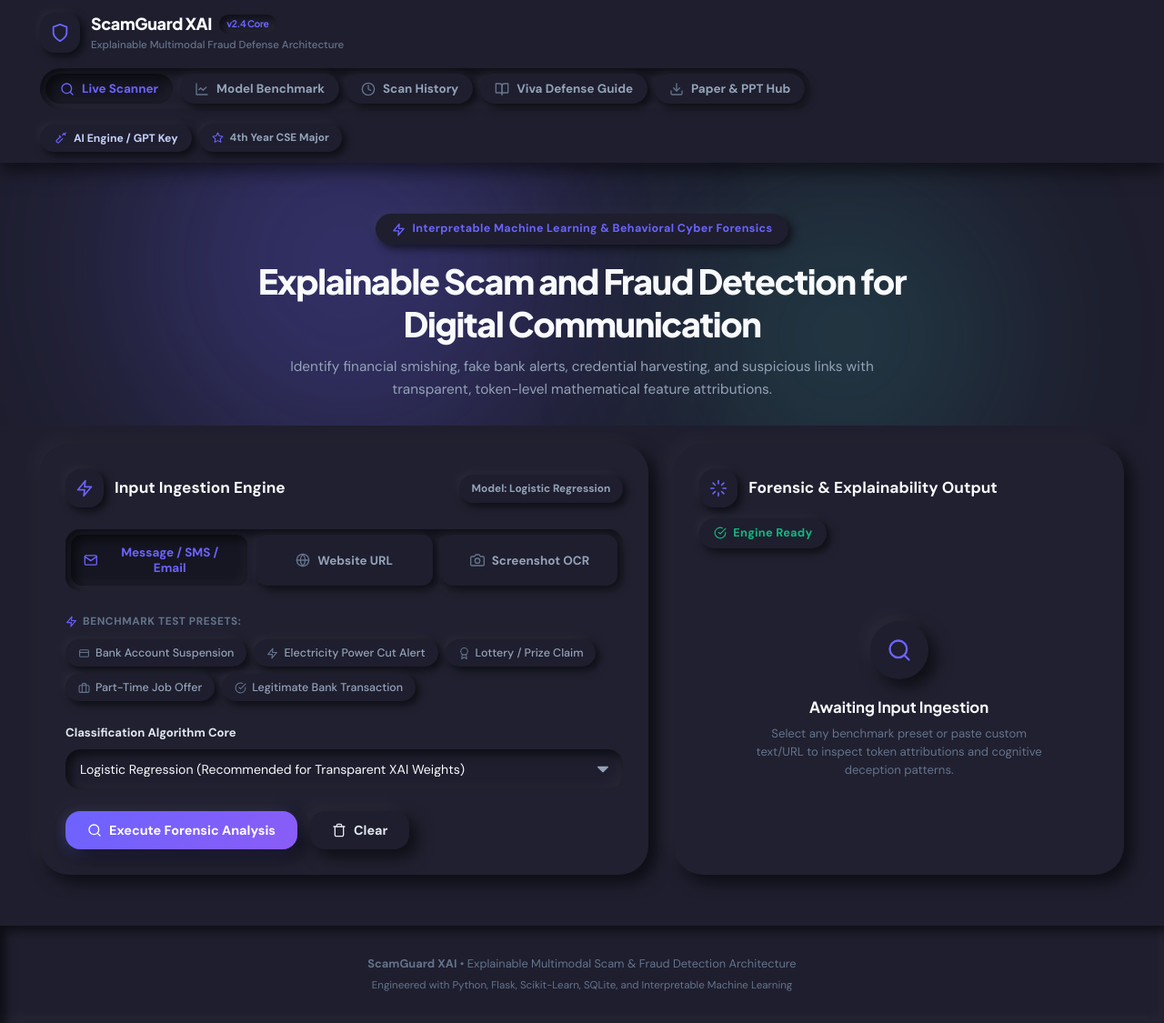
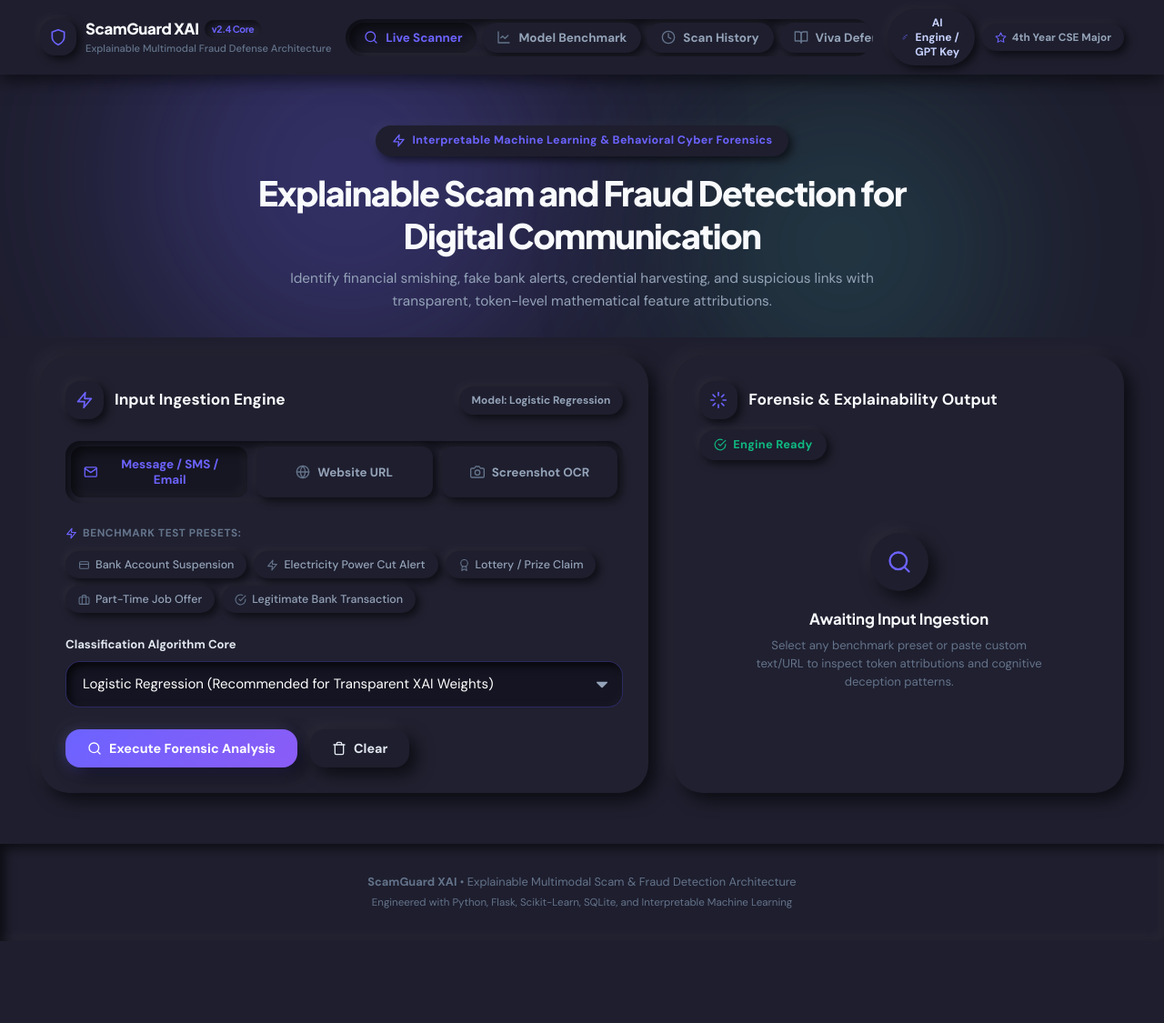
Before and after one commit to gmraj11132-tech/explainable-scam-fraud-detector, a Flask app: page / in a window 1280 px wide. Shown: the whole page at 91% size. After the commit the page ends 1035 px from the top, so only its background shows below. Run offline with Flask 3, Linux system fonts and the light colour scheme.

Commit message:
fix: calibrate model probabilities, fix navbar wrapping layout, and enhance initial chatbox visibility

```diff
--- a/app.py
+++ b/app.py
@@ -11,7 +11,7 @@ from flask import Flask, request, jsonify, render_template, send_file
 from werkzeug.utils import secure_filename
 
 from ml_engine.url_features import extract_url_features
-from ml_engine.xai_engine import explain_prediction
+from ml_engine.xai_engine import explain_prediction, calculate_calibrated_probability
 from ml_engine.image_analyzer import analyze_image_screenshot, DEMO_PRESETS
 from ml_engine.ai_engine import inspect_live_url, analyze_with_gpt, analyze_image_with_gpt_vision
 from database.db import log_scan, get_recent_scans, get_scan_by_id, submit_feedback, get_statistics
@@ -150,7 +150,7 @@ def analyze_text():
         return jsonify({"error": "ML model is not loaded."}), 500
 
     X_vec = vectorizer.transform([text])
-    ml_prob = float(model.predict_proba(X_vec)[0][1])
+    ml_prob = calculate_calibrated_probability(model_name, model, X_vec)
 
     xai_result = explain_prediction(text, ml_prob, vectorizer, model, all_models=text_models)
 
@@ -323,7 +323,7 @@ def analyze_image():
 
     model = text_models.get(model_name, text_models.get("Logistic Regression"))
     X_vec = vectorizer.transform([extracted_text])
-    ml_prob = float(model.predict_proba(X_vec)[0][1])
+    ml_prob = calculate_calibrated_probability(model_name, model, X_vec)
 
     xai_result = explain_prediction(extracted_text, ml_prob, vectorizer, model, all_models=text_models)
 
--- a/ml_engine/xai_engine.py
+++ b/ml_engine/xai_engine.py
@@ -8,42 +8,42 @@ import re
 import numpy as np
 from ml_engine.url_features import extract_url_features
 
-# Rule-based threat pattern dictionaries for deep heuristic explanation
+# Rule-based threat pattern dictionaries for deep heuristic explanation (English & Hinglish)
 THREAT_PATTERNS = {
     "urgency": {
         "title": "Urgency & Fear Coercion",
         "description": "Scammers manufacture artificial urgency to force victims into acting without thinking.",
-        "regex": r'\b(immediately|urgent|urgently|within 24 hours|today itself|tonight|blocked today|suspended|freeze|expire|deadline|act now|last chance)\b',
+        "regex": r'\b(immediately|urgent|urgently|within 24 hours|today itself|tonight|blocked today|suspended|freeze|expire|deadline|act now|last chance|turant|jaldi|aaj hi|aaj raat|kal tak|band ho|kat di|khatam|seize|arrest)\b',
         "severity": "High"
     },
     "credential_harvesting": {
         "title": "Sensitive Information Harvesting",
         "description": "Attempts to solicit confidential financial or identity credentials.",
-        "regex": r'\b(otp|password|pin|cvv|aadhaar|pan card|netbanking|login credentials|verify account|update kyc|bank details|credit card details)\b',
+        "regex": r'\b(otp|password|pin|cvv|aadhaar|pan card|pan|netbanking|login credentials|verify account|update kyc|kyc update|bank details|credit card details|debit card|atm card|card number|16 digit|khata|bank account|upi pin|mpin)\b',
         "severity": "Critical"
     },
     "unrealistic_rewards": {
         "title": "Unrealistic Rewards & Lottery Lure",
         "description": "Offers exorbitant monetary returns, prizes, or gifts with little to no effort.",
-        "regex": r'\b(won|winner|lottery|lucky draw|free gift|cash bonus|earn \d+ daily|double your money|100% profit|guaranteed returns)\b',
+        "regex": r'\b(won|winner|lottery|lucky draw|free gift|cash bonus|earn \d+ daily|double your money|100% profit|guaranteed returns|jita|jite|inaam|badhai|free recharge|kamaye|daily payout|usdt|crypto profit)\b',
         "severity": "High"
     },
     "utility_threat": {
         "title": "Essential Service Disconnection Threat",
         "description": "Threatens immediate cut-off of electricity, gas, water, or mobile service.",
-        "regex": r'\b(electricity power will be disconnected|power cut|disconnected tonight|gas supply|bill not updated|power house|officer at)\b',
+        "regex": r'\b(electricity|bijli|power cut|power house|bill not updated|bill unpaid|disconnected|disconnection|power disconnected|kat di jayegi|kat jayegi|gas supply|pipeline service|sim block|sim service)\b',
         "severity": "High"
     },
     "authority_impersonation": {
         "title": "Brand / Authority Impersonation",
         "description": "Pretends to represent trusted entities like banks, government, or courier services.",
-        "regex": r'\b(rbi|sbi|hdfc|income tax|cyber crime|police|fedex|dhl|india post|microsoft support|apple support|netflix)\b',
+        "regex": r'\b(rbi|sbi|hdfc|icici|axis bank|income tax|cyber crime|police|cbi|narcotics|fedex|dhl|india post|bluedart|traffic police|e-challan|challan|microsoft|apple|netflix|amazon hr)\b',
         "severity": "Medium"
     },
     "fee_advance": {
         "title": "Advance Fee / Delivery Surcharge Request",
         "description": "Asks for a minor upfront processing fee to release a parcel or unlock earnings.",
-        "regex": r'\b(delivery fee|customs fee|registration deposit|processing charge|unpaid duty|pay rs \d+)\b',
+        "regex": r'\b(delivery fee|customs fee|registration deposit|processing charge|unpaid duty|pay rs \d+|file charge|advance fee|deposit fee)\b',
         "severity": "High"
     }
 }
@@ -196,6 +196,35 @@ def generate_recommendations(signals: list, embedded_urls: list, risk_score: int
             deduped.append(r)
     return deduped
 
+def calculate_calibrated_probability(model_name: str, model, X_vec) -> float:
+    """
+    Computes mathematically calibrated class probability for text.
+    - Logistic Regression: Direct logistic sigmoid probability
+    - Naive Bayes: Temperature-scaled log-likelihood to prevent extreme 0%/100% saturation
+    - Random Forest: Platt-style threshold calibration for sparse decision tree voting
+    """
+    try:
+        raw_p = float(model.predict_proba(X_vec)[0][1])
+    except Exception:
+        raw_p = 0.5
+
+    if model_name == "Random Forest":
+        # Platt / threshold calibration for sparse short-text tree ensemble
+        scaled = 1.0 / (1.0 + np.exp(-14.0 * (raw_p - 0.22)))
+        return float(scaled)
+    elif model_name == "Naive Bayes":
+        # Temperature smoothing on joint log-likelihood
+        try:
+            log_prob = model.predict_log_proba(X_vec)[0]
+            temp = 2.8
+            exp_scaled = np.exp(log_prob / temp)
+            smoothed_p = exp_scaled[1] / np.sum(exp_scaled)
+            return float(smoothed_p)
+        except Exception:
+            return raw_p
+    else:
+        return raw_p
+
 def explain_prediction(text: str, ml_probability: float, vectorizer, model, all_models=None) -> dict:
     """
     Main XAI evaluation function combining ML probabilities,
@@ -205,13 +234,13 @@ def explain_prediction(text: str, ml_probability: float, vectorizer, model, all_
     embedded_urls = extract_and_analyze_embedded_urls(text)
     token_weights = compute_token_attributions(text, vectorizer, model)
 
-    # Multi-model consensus comparison
+    # Multi-model consensus comparison (Calculated with dynamic calibration)
     model_comparisons = {}
     if all_models and vectorizer:
         try:
             X_vec = vectorizer.transform([text])
             for m_name, m_obj in all_models.items():
-                p = float(m_obj.predict_proba(X_vec)[0][1])
+                p = calculate_calibrated_probability(m_name, m_obj, X_vec)
                 model_comparisons[m_name] = round(p * 100, 1)
         except Exception:
             pass
--- a/static/css/style.css
+++ b/static/css/style.css
@@ -123,15 +123,17 @@ a {
 }
 
 /* ============================================================
-   NAVBAR & HEADER - Raised Neumorphic Bar
+   NAVBAR & HEADER - Fixed Sleek Neumorphic Navigation Bar
    ============================================================ */
 .navbar {
   background-color: var(--nm-bg);
-  box-shadow: 0 8px 20px var(--nm-shadow-dark), 0 -2px 10px var(--nm-shadow-light);
+  box-shadow: 0 6px 18px var(--nm-shadow-dark), 0 -2px 8px var(--nm-shadow-light);
   position: sticky;
   top: 0;
   z-index: 200;
-  padding: 12px 0;
+  padding: 10px 0;
+  backdrop-filter: blur(14px);
+  -webkit-backdrop-filter: blur(14px);
 }
 
 .nav-container {
@@ -139,20 +141,20 @@ a {
   align-items: center;
   justify-content: space-between;
   gap: 16px;
-  flex-wrap: wrap;
+  flex-wrap: nowrap;
 }
 
 .brand-logo {
   display: flex;
   align-items: center;
-  gap: 12px;
+  gap: 10px;
   text-decoration: none;
   flex-shrink: 0;
 }
 
 .brand-icon-box {
-  width: 44px;
-  height: 44px;
+  width: 40px;
+  height: 40px;
   border-radius: var(--nm-radius-md);
   background: var(--nm-bg);
   display: flex;
@@ -164,23 +166,23 @@ a {
 }
 
 .brand-icon-box svg {
-  width: 22px;
-  height: 22px;
+  width: 20px;
+  height: 20px;
   stroke: var(--nm-accent);
 }
 
 .brand-text h1 {
-  font-size: 1.12rem;
+  font-size: 1.05rem;
   font-weight: 800;
   color: var(--nm-text-bright);
   letter-spacing: -0.02em;
   display: flex;
   align-items: center;
-  gap: 8px;
+  gap: 6px;
 }
 
 .brand-text p {
-  font-size: 0.72rem;
+  font-size: 0.7rem;
   color: var(--nm-text-muted);
   font-weight: 500;
 }
@@ -195,17 +197,23 @@ a {
   box-shadow: var(--nm-inset-sm);
 }
 
-/* Navigation Tabs - Inset Track with Extruded / Inset Buttons */
+/* Navigation Tabs - Horizontal Scrollable Track (Never breaks row) */
 .nav-tabs {
   display: flex;
   align-items: center;
-  gap: 8px;
+  gap: 6px;
   background: var(--nm-bg);
-  padding: 6px;
+  padding: 4px;
   border-radius: var(--nm-radius-full);
   box-shadow: var(--nm-inset);
-  flex-wrap: wrap;
-  max-width: 100%;
+  flex-wrap: nowrap;
+  overflow-x: auto;
+  -webkit-overflow-scrolling: touch;
+  scrollbar-width: none;
+  max-width: 580px;
+}
+.nav-tabs::-webkit-scrollbar {
+  display: none;
 }
 
 .tab-btn {
@@ -593,28 +601,32 @@ a {
 
 .form-control {
   width: 100%;
-  padding: 14px 16px;
+  padding: 16px 18px;
   border-radius: var(--nm-radius-md);
-  font-size: 0.88rem;
-  color: var(--nm-text-bright);
-  background: var(--nm-bg);
-  box-shadow: var(--nm-inset);
+  font-size: 0.94rem;
+  color: #ffffff;
+  background: #141422; /* High-contrast inset dark surface */
+  box-shadow: inset 4px 4px 10px rgba(0, 0, 0, 0.75), inset -2px -2px 8px rgba(255, 255, 255, 0.04);
+  border: 1px solid rgba(108, 99, 255, 0.28); /* Crisp visible accent border */
   transition: var(--nm-transition);
   font-family: 'DM Sans', sans-serif;
 }
 
 .form-control::placeholder {
-  color: var(--nm-text-muted);
+  color: #94a3b8; /* Crisp and readable placeholder text */
+  opacity: 0.95;
 }
 
 .form-control:focus {
-  box-shadow: var(--nm-inset-deep), 0 0 0 2px var(--nm-accent-glow);
+  background: #10101c;
+  border-color: var(--nm-accent);
+  box-shadow: inset 4px 4px 12px rgba(0, 0, 0, 0.85), 0 0 0 3px var(--nm-accent-glow);
 }
 
 textarea.form-control {
-  min-height: 140px;
+  min-height: 155px;
   resize: vertical;
-  line-height: 1.55;
+  line-height: 1.6;
 }
 
 select.form-control {
```
